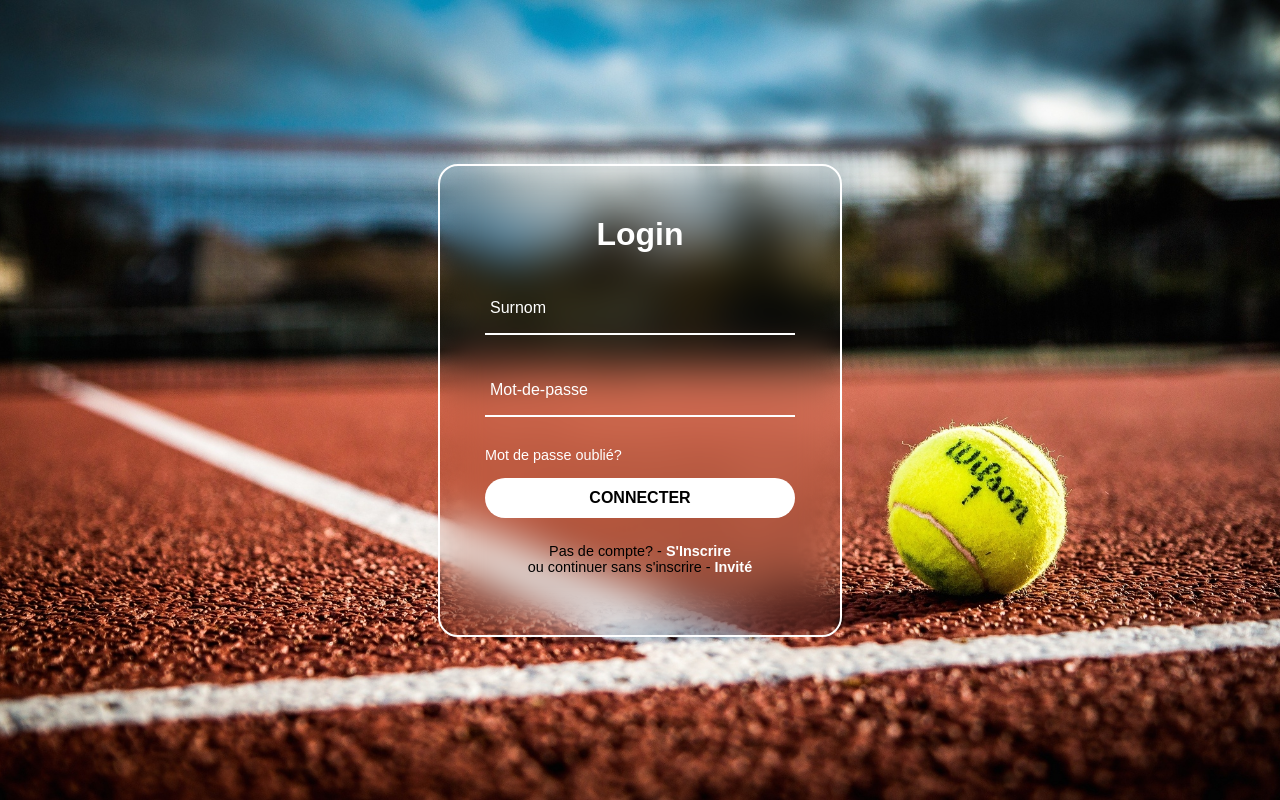
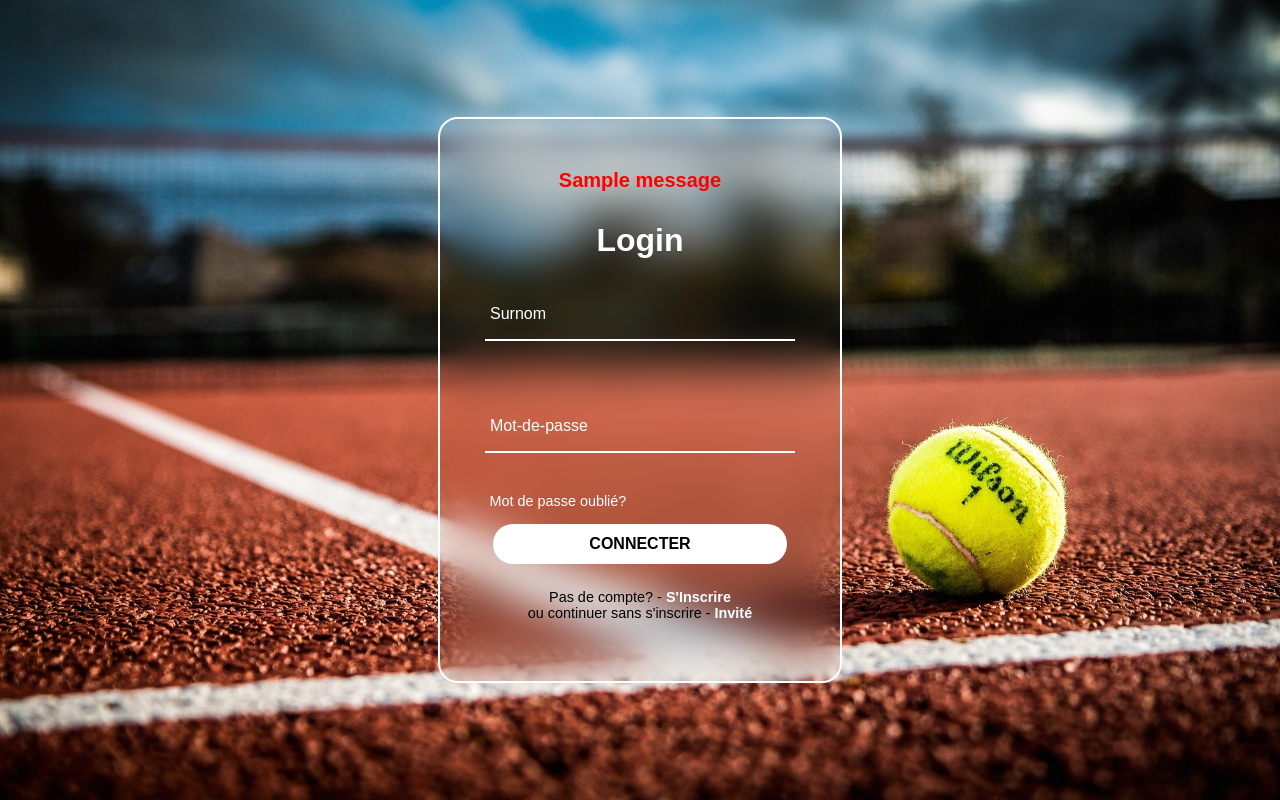
Before and after one commit to tabegon/Bet-Ten, a Flask app: page /login in a window 1280 px wide. Run offline with Flask 3, Linux system fonts and the light colour scheme; tables that the repository leaves empty hold one stand-in row (values such as "Sample post"); one stand-in notice (Sample message) is shown; parts of the project's set-up code (start-up, migrations or seed data) failed here and were passed over.

Commit message:
login message flash

```diff
--- a/app.py
+++ b/app.py
@@ -109,6 +109,7 @@ def paris():
     return render_template('paris.html')
 
 @app.get("/paris/vosParis")
+@login_required
 def vos_paris():
     return render_template('vos_paris.html')
 
@@ -173,14 +174,12 @@ def classement():
 def fiche_joueur(joueur_id):
     joueur = get_joueur(joueur_id)
     if not joueur:
-        print('no joueur')
         abort(404)
     chemin_fichier = os.path.join(app.root_path, joueur['fichier_html'])
     try:
         with open(chemin_fichier, 'r', encoding='utf-8') as f:
             contenu = f.read()
     except FileNotFoundError:
-        print('pas de fichier' )
         abort(404)
     return render_template('joueur.html', joueur=joueur, contenu=contenu)
 
--- a/static/css/style-login.css
+++ b/static/css/style-login.css
@@ -42,7 +42,6 @@ h2{
     margin: 30px 0;
     width: 310px;
     border-bottom: 2px solid white;
-
 }
 
 .inputbox label{
@@ -102,6 +101,8 @@ input:valid~label{
 }
 
 .forget label a{
+    margin-left: -60%;
+
     color: #fff;
     text-decoration: none;
 }
@@ -110,8 +111,17 @@ input:valid~label{
     text-decoration: underline;
 }
 
+#loginForm{
+    display: flex;
+    flex-direction: column;
+    align-items: center;
+
+}
+
 .valider{
-    width: 100%;
+    width: 95%;
+    margin-left: auto;
+    margin-right: auto;
     height: 40px;
     border-radius: 40px;
     background: #fff;
@@ -144,3 +154,11 @@ input:valid~label{
 .register p a:hover{
     text-decoration: underline;
 }
+
+.flashes{
+    color: red;
+    font-size: 20px;
+    font-weight: bold;
+    text-align: center;
+    margin-bottom: 30px;
+}
--- a/templates/login.html
+++ b/templates/login.html
@@ -10,6 +10,17 @@
         <section>
             <div class="form-box">
                 <div class="form-value">
+                    {% with messages = get_flashed_messages() %}
+                    {% if messages %}
+                        <div class=flashes>
+                            {% for message in messages %}
+                                {{ message }}
+                        </div>
+
+                        {% endfor %}
+                        </ul>
+                    {% endif %}
+                    {% endwith %}
                     <form name="formulaire" id="loginForm" action="/login" method="POST">
                         <h2>Login</h2>
                         <div class="inputbox">
```
